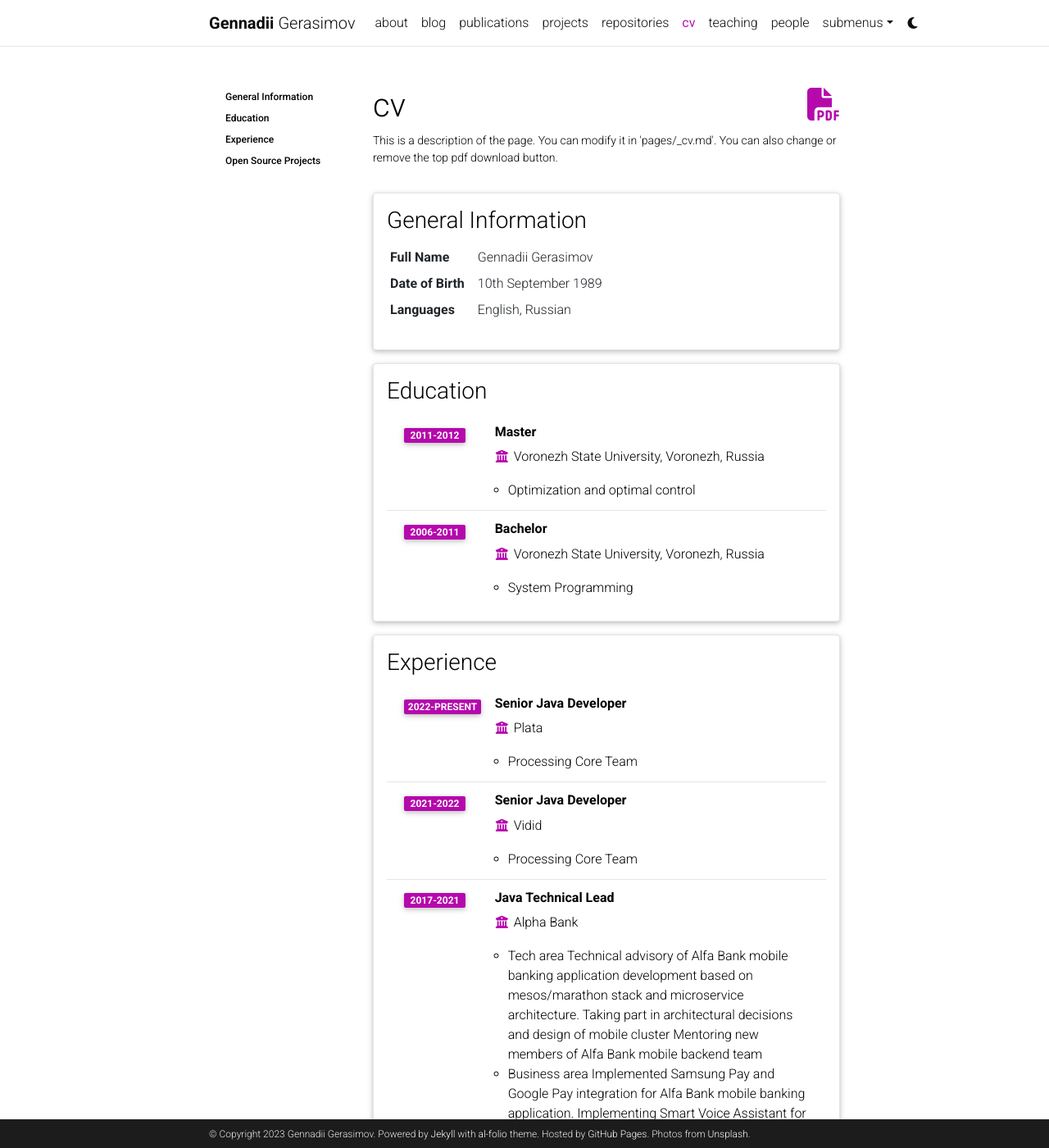
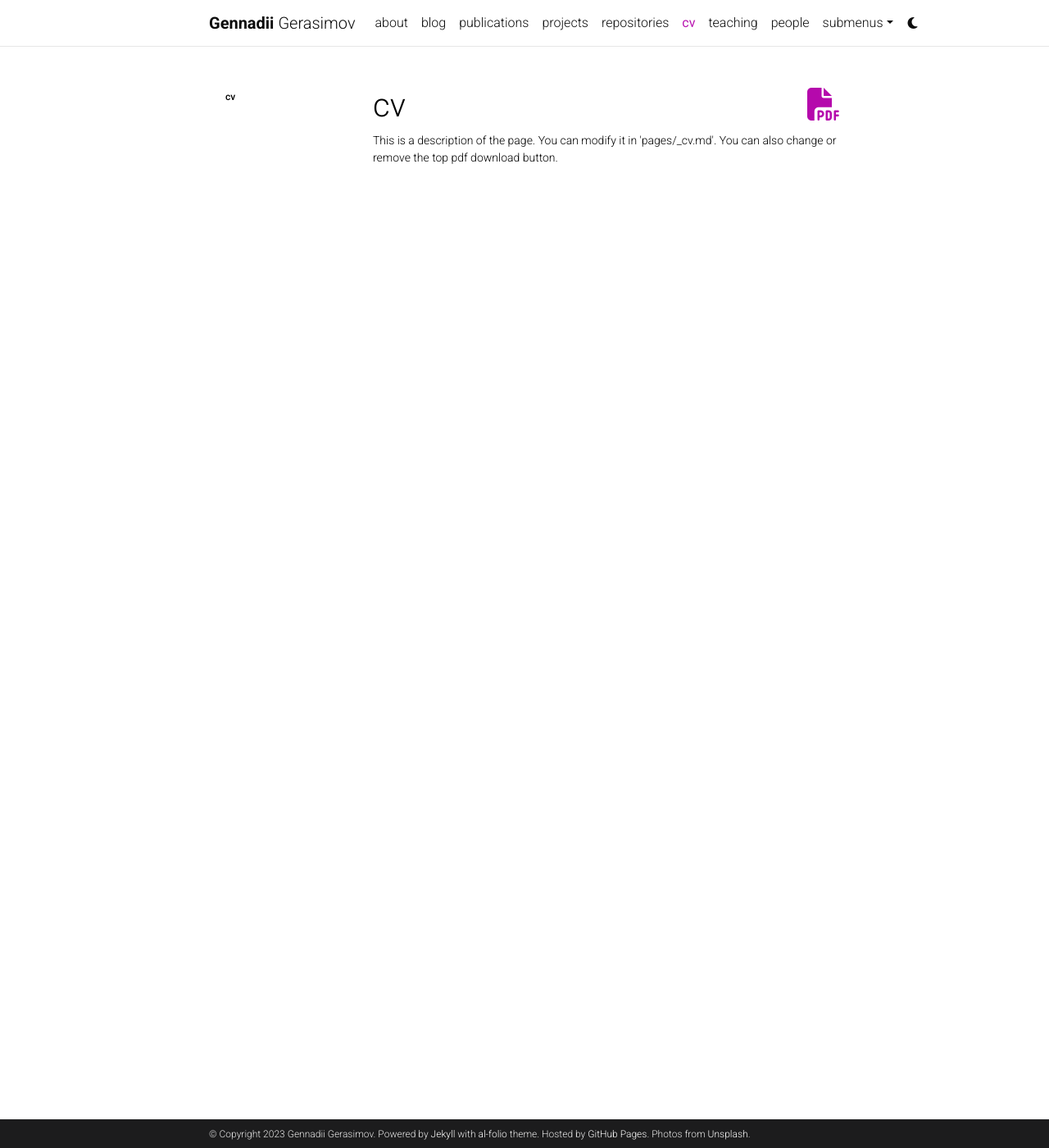
Before and after one commit to mumukiller/mumukiller.github.io, a Jekyll site: the page built from _pages/cv.md, in a window 1280 px wide and 1400 px high. Shown: the whole window at 82% size. Built offline with Jekyll 4.4.1, drawn with Linux system fonts in a browser that asks for light colours; comment, search, counter and statistics services are not loaded; a style sheet for code colours, icons or effects is not loaded; some of the changed text lies outside the part shown.

Commit message:
fixed cv data source

```diff
--- a/_config.yml
+++ b/_config.yml
@@ -16,7 +16,7 @@ footer_text: >
 keywords: jekyll, jekyll-theme, academic-website, portfolio-website  # add your own keywords or leave empty
 
 lang: en # the language of your site (for example: en, fr, cn, ru, etc.)
-icon: ⚛️  # the emoji used as the favicon (alternatively, provide image name in /assets/img/)
+icon: 🐊  # the emoji used as the favicon (alternatively, provide image name in /assets/img/)
 
 url: https://mumukiller.github.io # the base hostname & protocol for your site
 baseurl:
--- a/_data/cv.yml
+++ /dev/null
@@ -1,58 +0,0 @@
-- title: General Information
-  type: map
-  contents:
-    - name: Full Name
-      value: Gennadii Gerasimov
-    - name: Date of Birth
-      value: 10th September 1989
-    - name: Languages
-      value: English, Russian
-
-- title: Education
-  type: time_table
-  contents:
-    - title: Master
-      institution: Voronezh State University, Voronezh, Russia
-      year: 2011-2012
-      description:
-        - Optimization and optimal control
-    - title: Bachelor
-      institution: Voronezh State University, Voronezh, Russia
-      year: 2006-2011
-      description:
-        - System Programming
-
-- title: Experience
-  type: time_table
-  contents:
-    - title: Senior Java Developer
-      institution: Plata
-      year: 2022-present
-      description:
-        - Processing Core Team
-    - title: Senior Java Developer
-      institution: Vidid
-      year: 2021-2022
-      description:
-        - Processing Core Team
-
-    - title: Java Technical Lead
-      institution: Alpha Bank
-      year: 2017-2021
-      description:
-        - Tech area
-          Technical advisory of Alfa Bank mobile banking application development based on mesos/marathon stack and microservice architecture.
-          Taking part in architectural decisions and design of mobile cluster
-          Mentoring new members of Alfa Bank mobile backend team
-
-        - Business area
-          Implemented Samsung Pay and Google Pay integration for Alfa Bank mobile banking application.
-          Implementing Smart Voice Assistant for Alfa Bank mobile banking application.
-          Planning different features within different teams
-
-- title: Open Source Projects
-  type: time_table
-  contents:
-    - title: <a href="https://github.com/alshedivat/al-folio">al-folio</a>
-      year: 2015-now
-      description: A beautiful, simple, clean, and responsive Jekyll theme for academics.
```
Also changed, not shown: assets/json/resume.json (+80 -37 lines).
